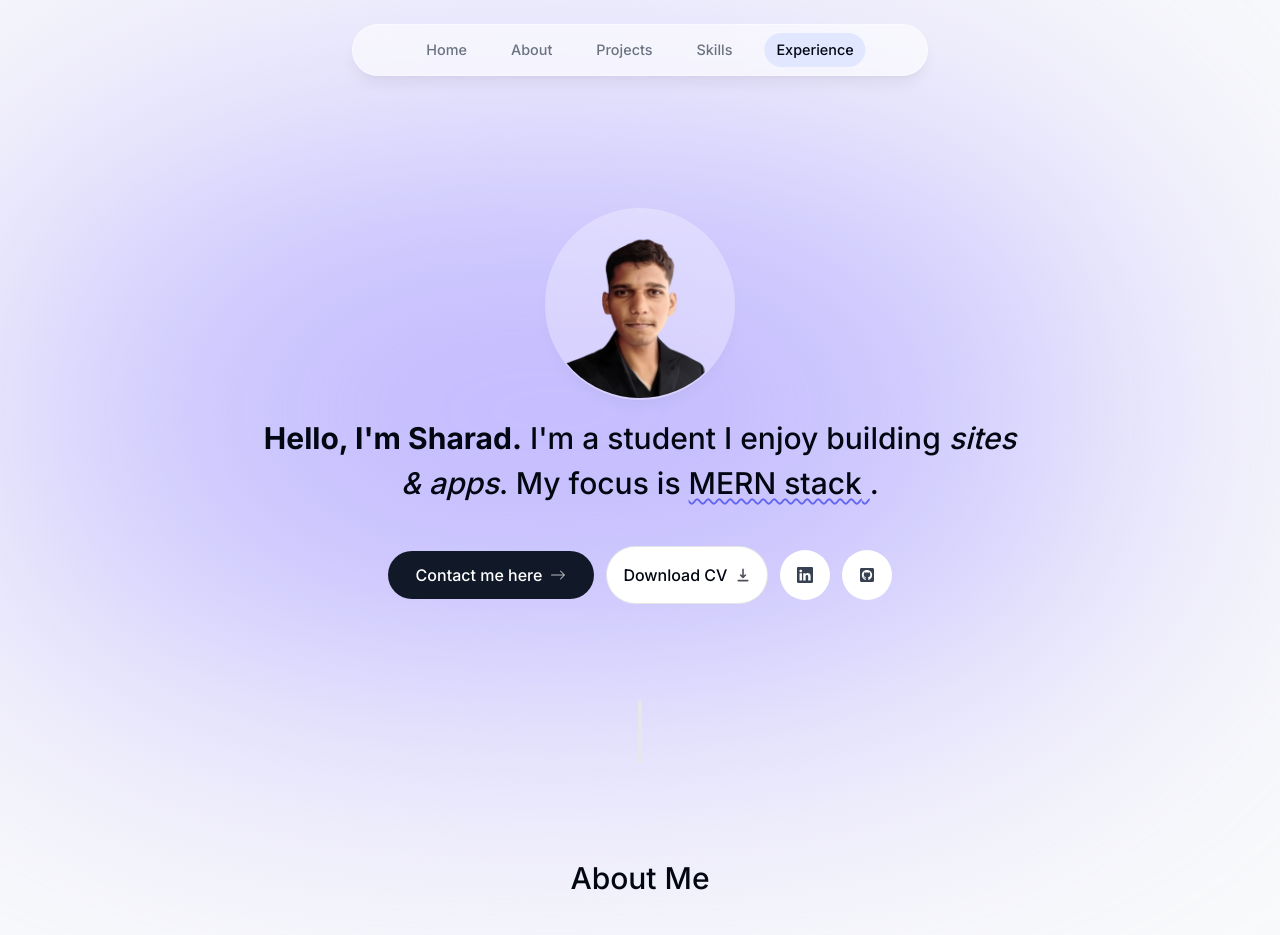
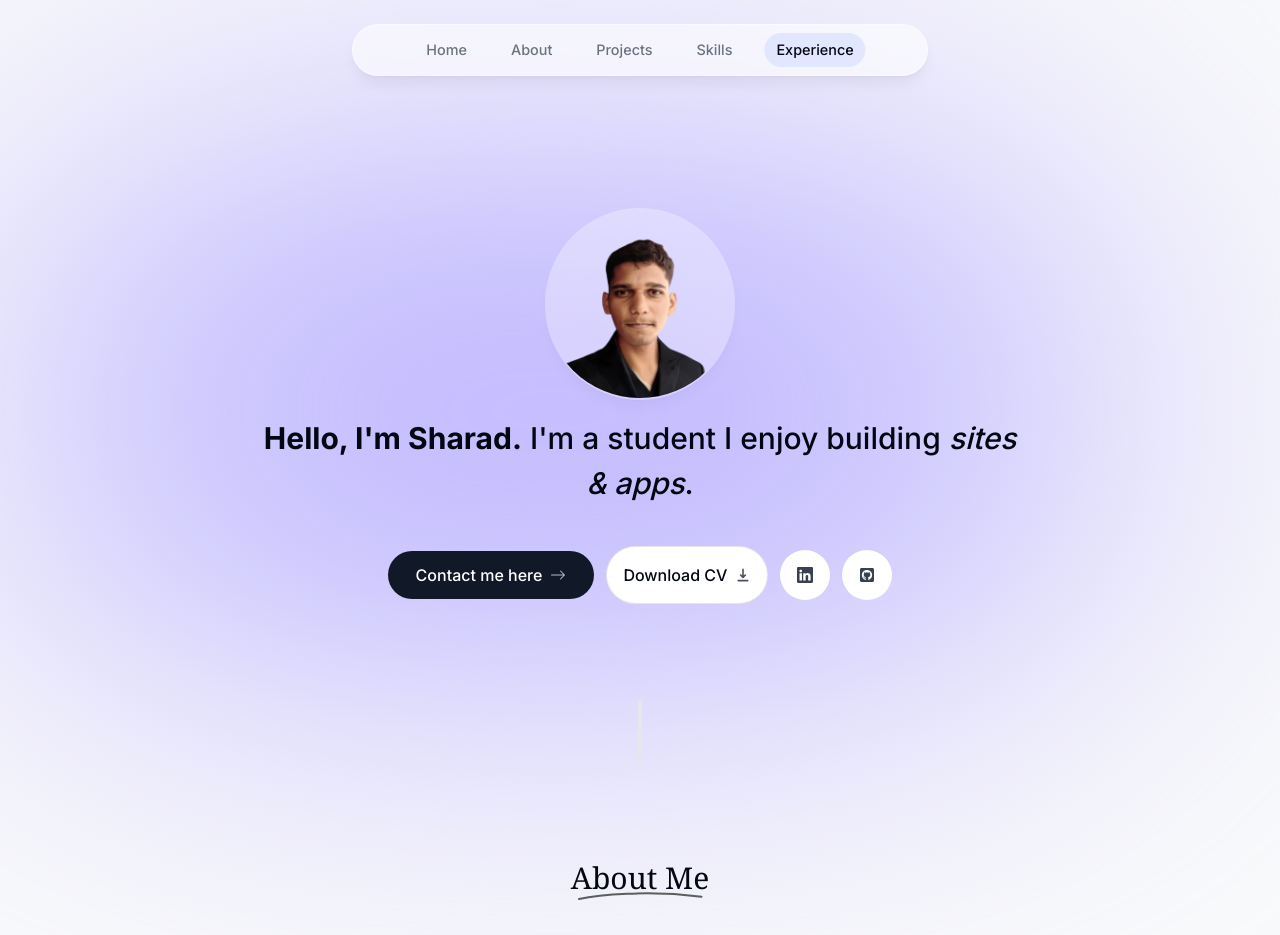
Before and after one commit to code-sharad/portfolio, a Next.js app: page / in a window 1280 px wide. Shown: the top 935 px of the page. Built offline with nearby package versions, Linux system fonts and the light colour scheme.

Commit message:
Refactor About and Intro components

```diff
--- a/app/components/about.tsx
+++ b/app/components/about.tsx
@@ -7,21 +7,40 @@ import { useInView } from "react-intersection-observer";
 import { useActiveSectionContext } from "@/context/active-session-context";
 import useSectionInView from "@/lib/hooks";
 function About() {
-  const {ref} = useSectionInView('About',0.5);
-
+  const { ref } = useSectionInView("About", 0.5);
 
   return (
     <motion.section
       ref={ref}
       id="about"
       className="mb-28 max-w-[45rem] text-center leading-7 sm:leading-8 sm:sm-40 scroll-mt-28"
-      initial={{ opacity:  0, y: 100 }}
+      initial={{ opacity: 0, y: 100 }}
       animate={{ opacity: 1, y: 0 }}
       transition={{
         delay: 0.175,
       }}
     >
-      <SectionHeading>About me</SectionHeading>
+      <SectionHeading>
+        <span className="flex flex-col font-serif items-center">
+          {" "}
+          About me{" "}
+          <svg
+            width="125"
+            height="8"
+            viewBox="0 0 125 8"
+            fill="none"
+            xmlns="http://www.w3.org/2000/svg"
+            className="relative bottom-1"
+          >
+            <path
+              d="M1 6.99999C16.687 3.5864 32.9688 2.50884 49.317 1.74115C75.9148 0.492128 96.8903 1.39152 123.5 4.74113"
+              stroke="#5D5D5D"
+              stroke-width="2"
+              stroke-linecap="round"
+            />
+          </svg>
+        </span>
+      </SectionHeading>
       <p className="mb-3">
         I am a dedicated student currently pursuing a B.Tech degree at the
         Maharashtra Institute of Technology. I am currently in my second year of
@@ -30,16 +49,16 @@ function About() {
         development, and I thrive on the creative challenges that the world of
         programming presents.{" "}
         <span className="font-medium">full-stack web development</span>.{" "}
-        <span className="italic underline decoration-wavy underline-offset-4  decoration-indigo-500 decoration-1">
+        <span className="italic ">
           My favorite part of programming
         </span>{" "}
         is the problem-solving aspect. I{" "}
-        <span className="underline decoration-wavy underline-offset-4  decoration-indigo-500 decoration-1">
+        <span className="">
           love
         </span>{" "}
         the feeling of finally figuring out a solution to a problem. My core
         stack is{" "}
-        <span className="font-medium text-indigo-500">
+        <span className="font-medium ">
           React, Next.js, Node.js, and MongoDB{" "}
         </span>
         Outside of my academic and coding pursuits, I have a strong interest in
--- a/app/components/intro.tsx
+++ b/app/components/intro.tsx
@@ -32,7 +32,7 @@ function Intro() {
       id="home"
       className=" my-28 max-w-[50rem] text-center sm:mb-0 scroll-mt-[100rem]"
     >
-      <div className="flex items-center justify-center">
+      <div className="flex items-center justify-center ">
         <div className="relative">
           <motion.div
             initial={{ opacity: 0, scale: 0 }}
@@ -65,9 +65,7 @@ function Intro() {
               delay: 0.1,
               duration: 0.7,
             }}
-          >
-
-          </motion.span>
+          ></motion.span>
         </div>
       </div>
       <motion.h1
@@ -77,11 +75,7 @@ function Intro() {
       >
         <span className="font-bold">Hello, I'm Sharad.</span> I'm a student{" "}
         <span className="font-bold"></span> I enjoy building{" "}
-        <span className="italic">sites & apps</span>. My focus is{" "}
-        <span className="underline decoration-wavy underline-offset-4  decoration-indigo-500 decoration-2">
-          MERN stack{" "}
-        </span>
-        .
+        <span className="italic">sites & apps</span>.
       </motion.h1>
       <motion.div
         className="flex flex-col sm:flex-row items-center justify-center gap-3 px-4 font-medium"
```
